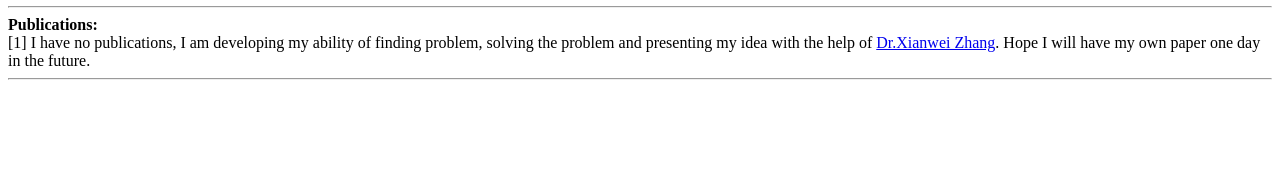
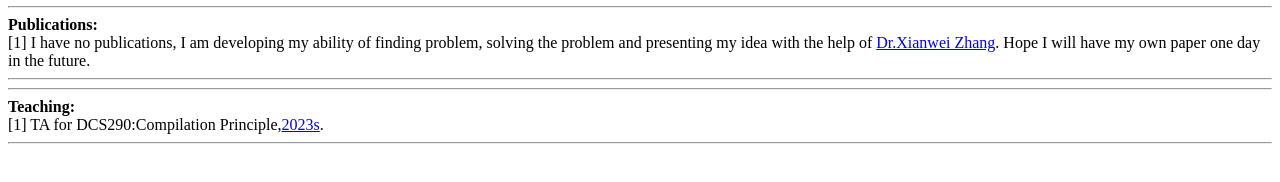
Before and after one commit to zwshan/zwshan.github.io, a plain HTML site: page index.html in a window 1280 px wide. Shown: the part 344-526 px from the top of the page. Drawn offline with Linux system fonts and the light colour scheme.

Commit message:
Update index.html

```diff
--- a/index.html
+++ b/index.html
@@ -51,6 +51,14 @@
 	<hr>
 
 
+	<hr>
+
+	<b>Teaching:</b>
+	<br>
+	[1] TA for DCS290:Compilation Principle,<a href="https://arcsysu.github.io/teach/dcs290/s2023.html">2023s</a>.
+	<hr>
+
+
 
 
 
```
